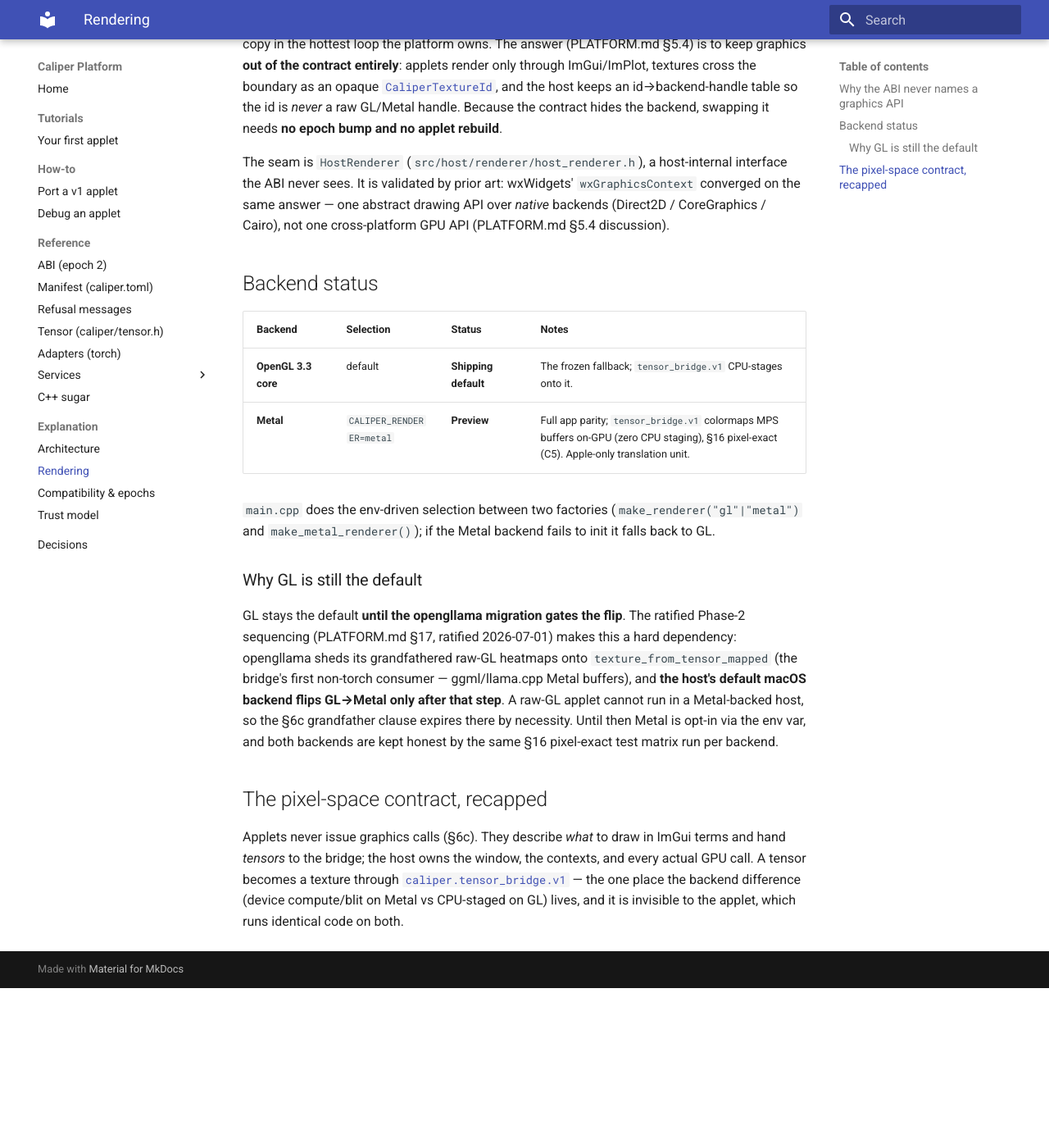
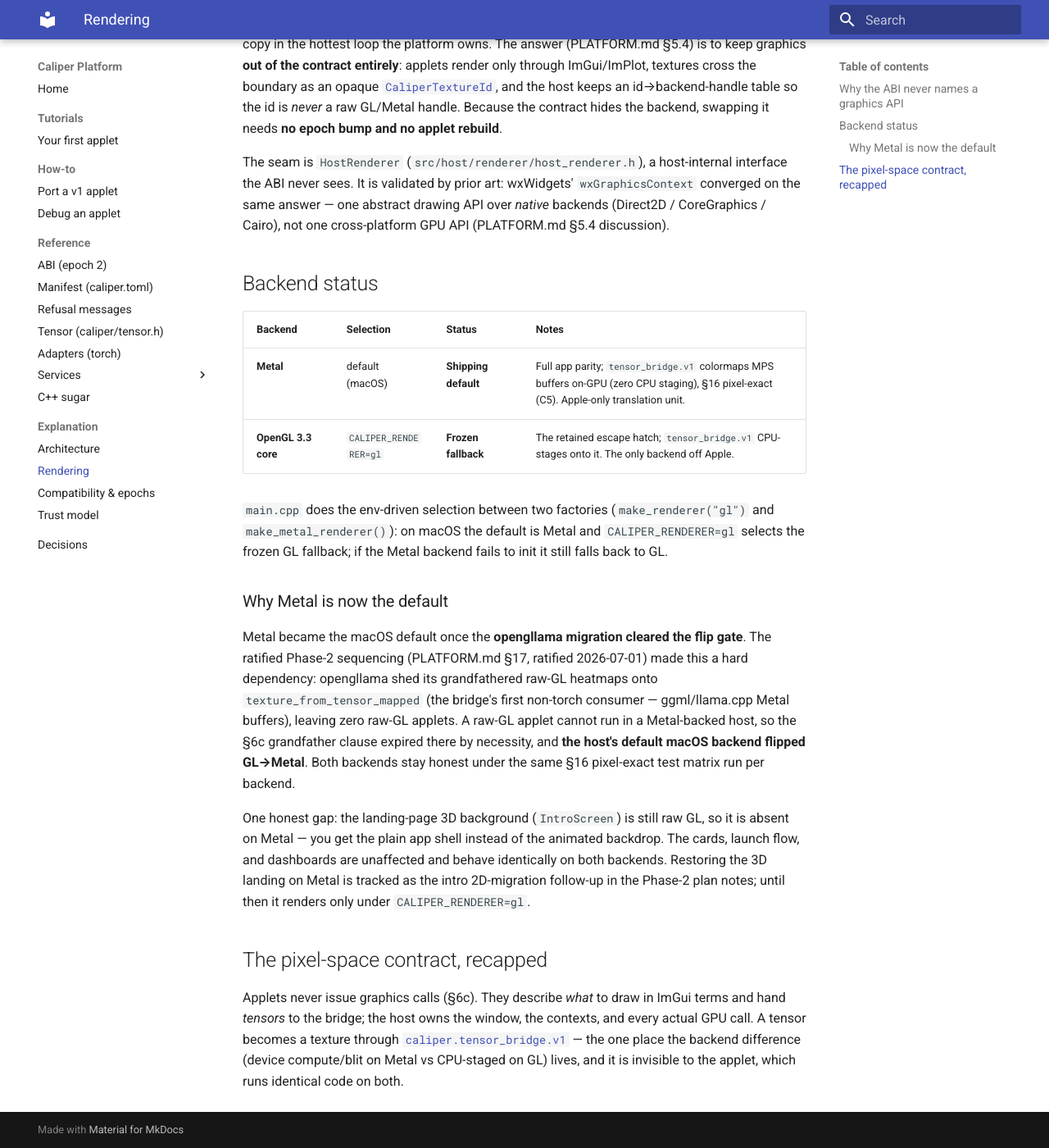
Before and after one commit to AhmedKhan-GH/caliper, an MkDocs documentation site: the page built from docs/wiki/explanation/rendering.md, in a window 1280 px wide and 1400 px high, scrolled down 266 px. Shown: the whole window at 82% size. Built offline with MkDocs 1.6.1 and Material for MkDocs 9.7.7, drawn with Linux system fonts in a browser that asks for light colours; before the commit the page ends 1471 px from its top, so only the background shows below that.

Commit message:
feat(host): Metal is the macOS default renderer — GL demoted to frozen fallback (§5.4, gate cleared by opengllama migration)
Co-Authored-By: Claude Fable 5 <noreply@anthropic.com>

```diff
--- a/docs/wiki/explanation/rendering.md
+++ b/docs/wiki/explanation/rendering.md
@@ -23,24 +23,31 @@ API (PLATFORM.md §5.4 discussion).
 
 | Backend | Selection | Status | Notes |
 |---------|-----------|--------|-------|
-| **OpenGL 3.3 core** | default | **Shipping default** | The frozen fallback; `tensor_bridge.v1` CPU-stages onto it. |
-| **Metal** | `CALIPER_RENDERER=metal` | **Preview** | Full app parity; `tensor_bridge.v1` colormaps MPS buffers on-GPU (zero CPU staging), §16 pixel-exact (C5). Apple-only translation unit. |
+| **Metal** | default (macOS) | **Shipping default** | Full app parity; `tensor_bridge.v1` colormaps MPS buffers on-GPU (zero CPU staging), §16 pixel-exact (C5). Apple-only translation unit. |
+| **OpenGL 3.3 core** | `CALIPER_RENDERER=gl` | **Frozen fallback** | The retained escape hatch; `tensor_bridge.v1` CPU-stages onto it. The only backend off Apple. |
 
 `main.cpp` does the env-driven selection between two factories
-(`make_renderer("gl"|"metal")` and `make_metal_renderer()`); if the Metal backend
-fails to init it falls back to GL.
+(`make_renderer("gl")` and `make_metal_renderer()`): on macOS the default is
+Metal and `CALIPER_RENDERER=gl` selects the frozen GL fallback; if the Metal
+backend fails to init it still falls back to GL.
 
-### Why GL is still the default
+### Why Metal is now the default
 
-GL stays the default **until the opengllama migration gates the flip**. The
-ratified Phase-2 sequencing (PLATFORM.md §17, ratified 2026-07-01) makes this a
-hard dependency: opengllama sheds its grandfathered raw-GL heatmaps onto
-`texture_from_tensor_mapped` (the bridge's first non-torch consumer — ggml/llama.cpp
-Metal buffers), and **the host's default macOS backend flips GL→Metal only after
-that step**. A raw-GL applet cannot run in a Metal-backed host, so the §6c
-grandfather clause expires there by necessity. Until then Metal is opt-in via the
-env var, and both backends are kept honest by the same §16 pixel-exact test
-matrix run per backend.
+Metal became the macOS default once the **opengllama migration cleared the flip
+gate**. The ratified Phase-2 sequencing (PLATFORM.md §17, ratified 2026-07-01)
+made this a hard dependency: opengllama shed its grandfathered raw-GL heatmaps
+onto `texture_from_tensor_mapped` (the bridge's first non-torch consumer —
+ggml/llama.cpp Metal buffers), leaving zero raw-GL applets. A raw-GL applet
+cannot run in a Metal-backed host, so the §6c grandfather clause expired there by
+necessity, and **the host's default macOS backend flipped GL→Metal**. Both
+backends stay honest under the same §16 pixel-exact test matrix run per backend.
+
+One honest gap: the landing-page 3D background (`IntroScreen`) is still raw GL,
+so it is absent on Metal — you get the plain app shell instead of the animated
+backdrop. The cards, launch flow, and dashboards are unaffected and behave
+identically on both backends. Restoring the 3D landing on Metal is tracked as the
+intro 2D-migration follow-up in the Phase-2 plan notes; until then it renders
+only under `CALIPER_RENDERER=gl`.
 
 ## The pixel-space contract, recapped
 
```
Also changed, not shown: 1 other file.
